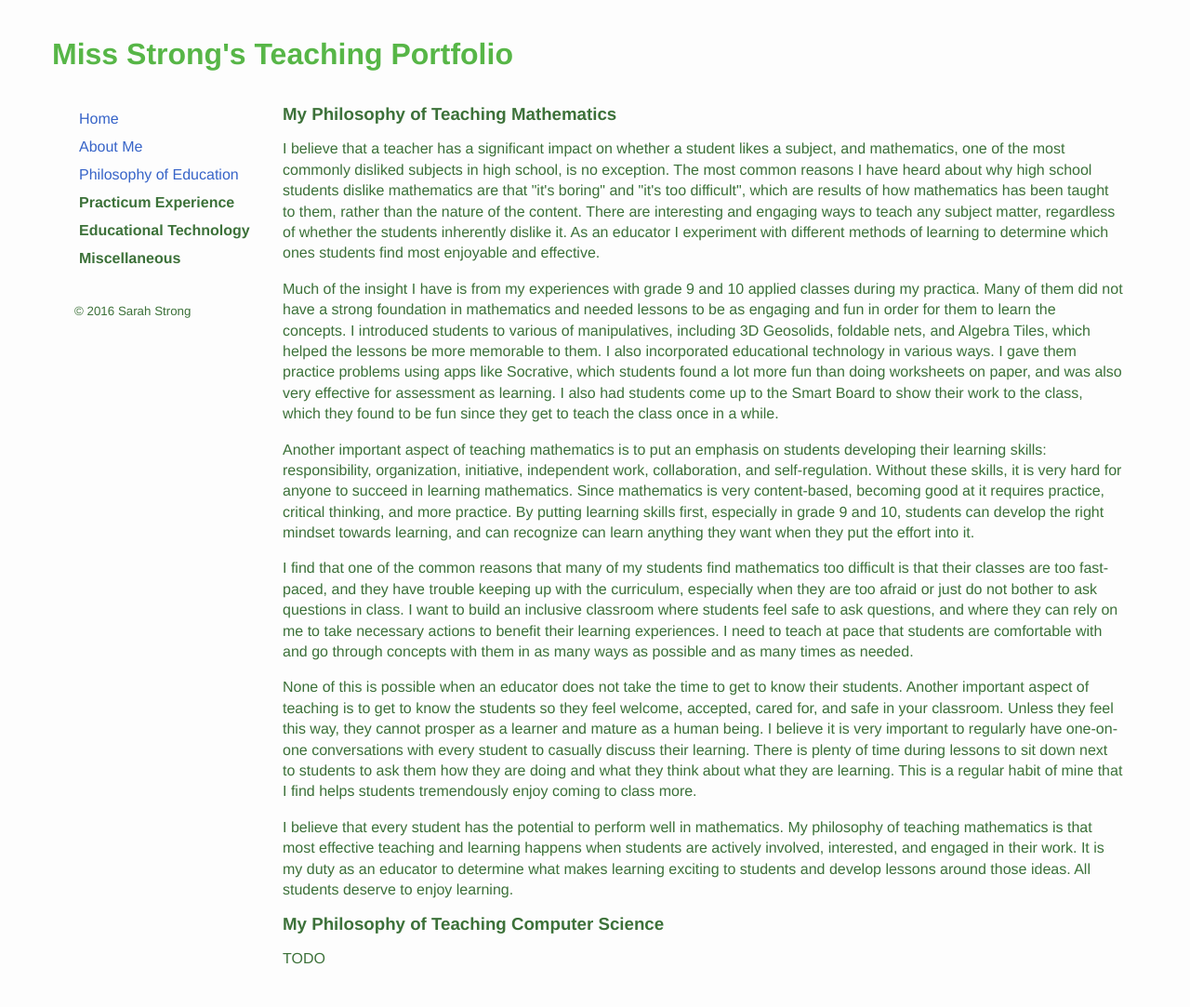
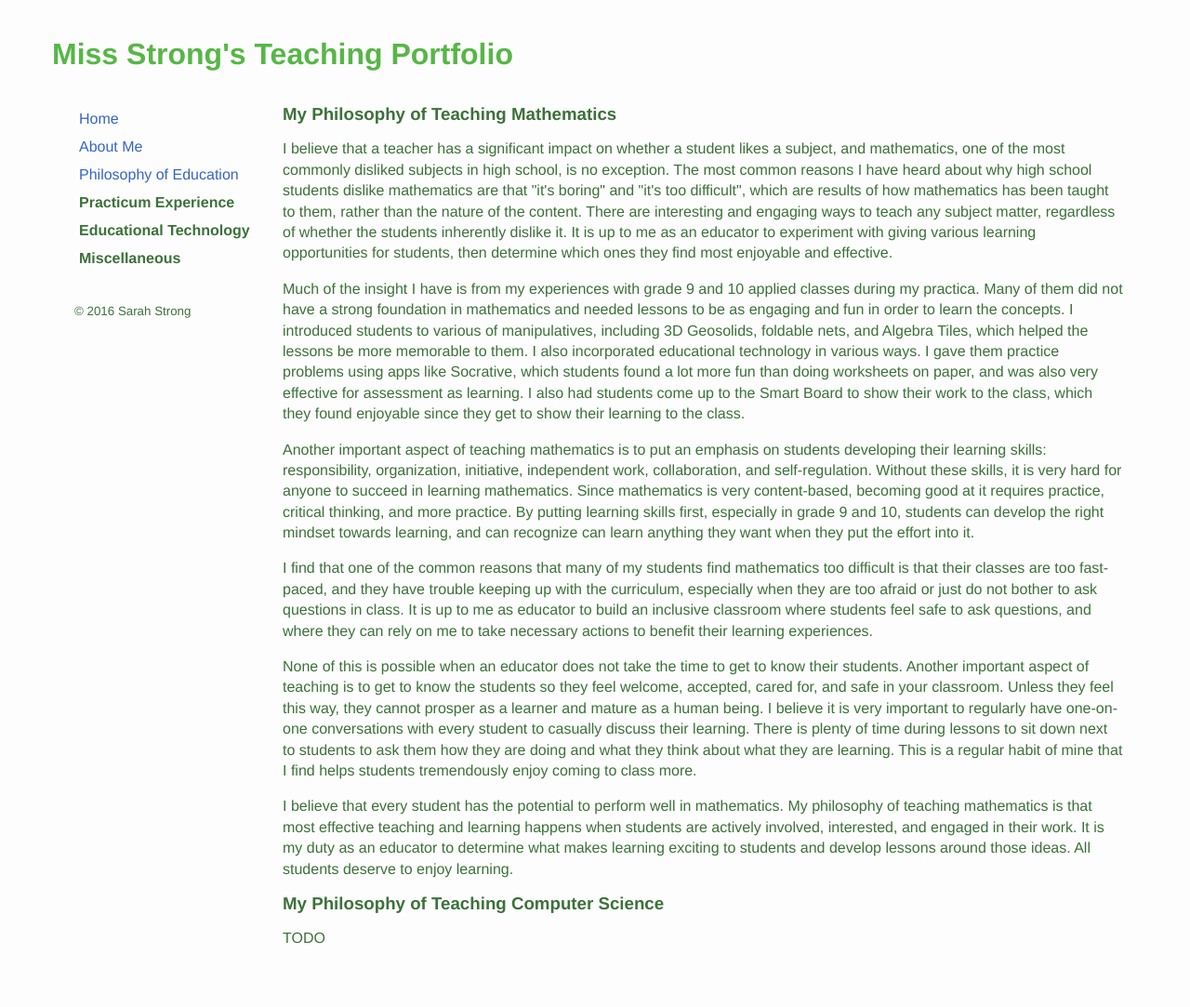
Before and after one commit to sarahstrong314/sarahstrong.ca, a Jekyll site: the page built from philosophy-of-education.html, in a window 1280 px wide. Shown: the whole page at 93% size. Built offline with Jekyll 4.4.1, drawn with Linux system fonts in a browser that asks for light colours; nearby versions of some CDN libraries; library files that are not in the unit come from our copies; Markdown is read by kramdown in place of the engine named in the settings; after the commit the page ends 1060 px from its top, so only the background shows below that.

Commit message:
Updated philosophy of teaching math

```diff
--- a/philosophy-of-education.html
+++ b/philosophy-of-education.html
@@ -7,10 +7,10 @@ title: Philosophy of Education
 
 <h3>My Philosophy of Teaching Mathematics</h3>
 
-<p>I believe that a teacher has a significant impact on whether a student likes a subject, and mathematics, one of the most commonly disliked subjects in high school, is no exception. The most common reasons I have heard about why high school students dislike mathematics are that "it's boring" and "it's too difficult", which are results of how mathematics has been taught to them, rather than the nature of the content. There are interesting and engaging ways to teach any subject matter, regardless of whether the students inherently dislike it. As an educator I experiment with different methods of learning to determine which ones students find most enjoyable and effective.</p>
-<p>Much of the insight I have is from my experiences with grade 9 and 10 applied classes during my practica. Many of them did not have a strong foundation in mathematics and needed lessons to be as engaging and fun in order for them to learn the concepts. I introduced students to various of manipulatives, including 3D Geosolids, foldable nets, and Algebra Tiles, which helped the lessons be more memorable to them. I also incorporated educational technology in various ways. I gave them practice problems using apps like Socrative, which students found a lot more fun than doing worksheets on paper, and was also very effective for assessment as learning. I also had students come up to the Smart Board to show their work to the class, which they found to be fun since they get to teach the class once in a while.</p>
+<p>I believe that a teacher has a significant impact on whether a student likes a subject, and mathematics, one of the most commonly disliked subjects in high school, is no exception. The most common reasons I have heard about why high school students dislike mathematics are that "it's boring" and "it's too difficult", which are results of how mathematics has been taught to them, rather than the nature of the content. There are interesting and engaging ways to teach any subject matter, regardless of whether the students inherently dislike it. It is up to me as an educator to experiment with giving various learning opportunities for students, then determine which ones they find most enjoyable and effective.</p>
+<p>Much of the insight I have is from my experiences with grade 9 and 10 applied classes during my practica. Many of them did not have a strong foundation in mathematics and needed lessons to be as engaging and fun in order to learn the concepts. I introduced students to various of manipulatives, including 3D Geosolids, foldable nets, and Algebra Tiles, which helped the lessons be more memorable to them. I also incorporated educational technology in various ways. I gave them practice problems using apps like Socrative, which students found a lot more fun than doing worksheets on paper, and was also very effective for assessment as learning. I also had students come up to the Smart Board to show their work to the class, which they found enjoyable since they get to show their learning to the class.</p>
 <p>Another important aspect of teaching mathematics is to put an emphasis on students developing their learning skills: responsibility, organization, initiative, independent work, collaboration, and self-regulation. Without these skills, it is very hard for anyone to succeed in learning mathematics. Since mathematics is very content-based, becoming good at it requires practice, critical thinking, and more practice. By putting learning skills first, especially in grade 9 and 10, students can develop the right mindset towards learning, and can recognize can learn anything they want when they put the effort into it.</p>
-<p>I find that one of the common reasons that many of my students find mathematics too difficult is that their classes are too fast-paced, and they have trouble keeping up with the curriculum, especially when they are too afraid or just do not bother to ask questions in class. I want to build an inclusive classroom where students feel safe to ask questions, and where they can rely on me to take necessary actions to benefit their learning experiences. I need to teach at pace that students are comfortable with and go through concepts with them in as many ways as possible and as many times as needed. </p>
+<p>I find that one of the common reasons that many of my students find mathematics too difficult is that their classes are too fast-paced, and they have trouble keeping up with the curriculum, especially when they are too afraid or just do not bother to ask questions in class. It is up to me as educator to build an inclusive classroom where students feel safe to ask questions, and where they can rely on me to take necessary actions to benefit their learning experiences.
 <p>None of this is possible when an educator does not take the time to get to know their students. Another important aspect of teaching is to get to know the students so they feel welcome, accepted, cared for, and safe in your classroom. Unless they feel this way, they cannot prosper as a learner and mature as a human being. I believe it is very important to regularly have one-on-one conversations with every student to casually discuss their learning. There is plenty of time during lessons to sit down next to students to ask them how they are doing and what they think about what they are learning. This is a regular habit of mine that I find helps students tremendously enjoy coming to class more.</p>
 <p>I believe that every student has the potential to perform well in mathematics. My philosophy of teaching mathematics is that most effective teaching and learning happens when students are actively involved, interested, and engaged in their work. It is my duty as an educator to determine what makes learning exciting to students and develop lessons around those ideas. All students deserve to enjoy learning.
 
```
